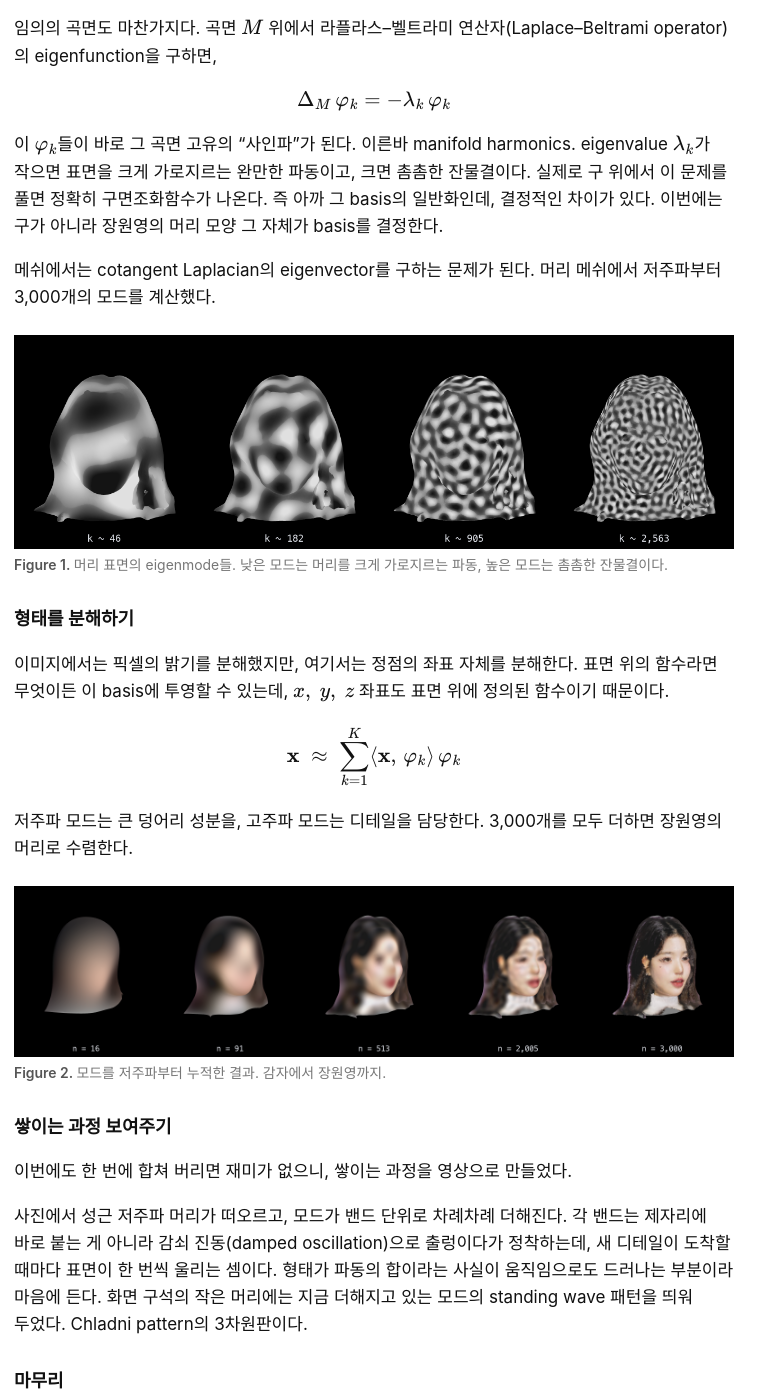
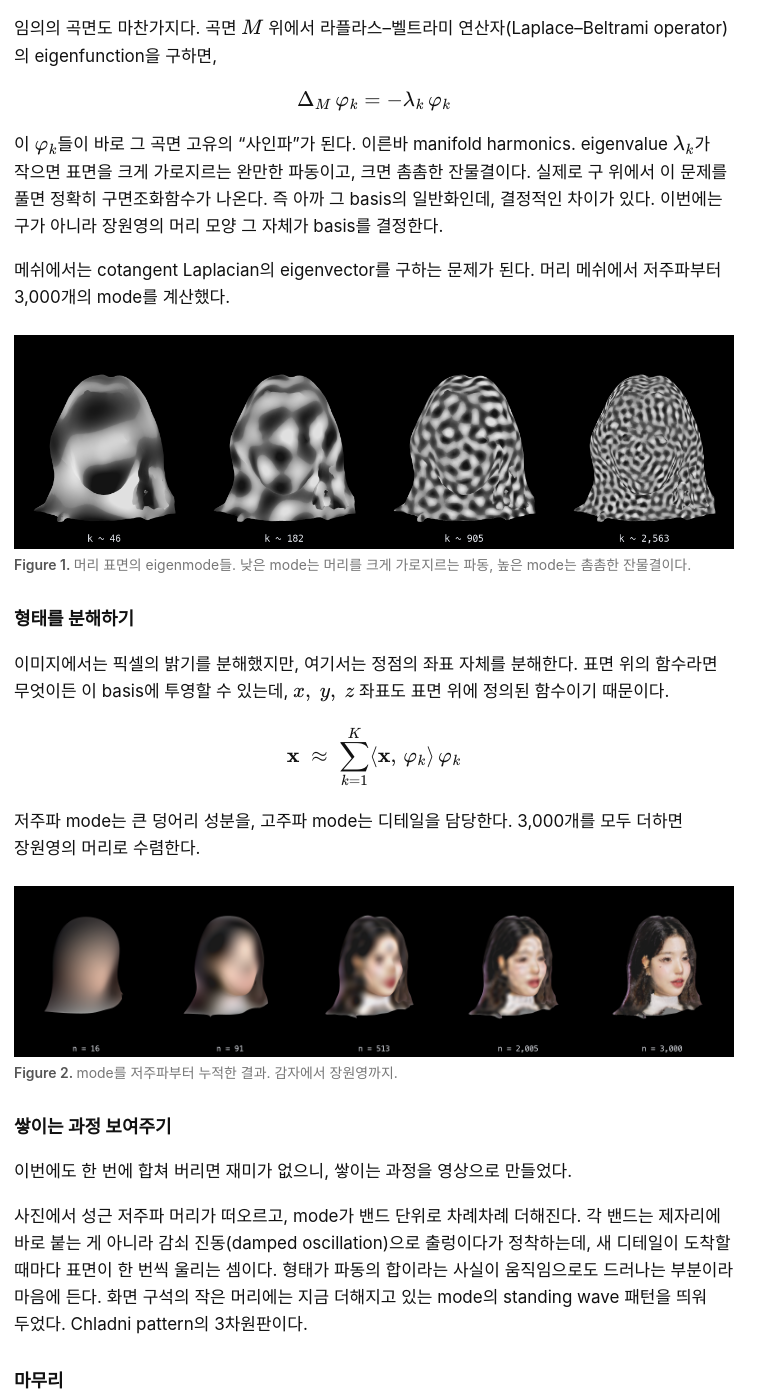
Before and after one commit to okdalto/okdalto.github.io, a Jekyll site: the page built from _posts/2026-06-07-장원영이 되는 주파수 3차원.md, in a window 1280 px wide and 1400 px high, scrolled down 973 px. Shown: the whole window, without its empty margins (0-783 px from the left). Built offline with Jekyll 4.4.1, drawn with Linux system fonts in a browser that asks for light colours; formulas are drawn with MathJax 3; a script that is not in the unit is left out; comment, search, counter and statistics services are not loaded.

Commit message:
Use English 'mode' consistently in 3D frequency post
Co-Authored-By: Claude Opus 4.8 (1M context) <noreply@anthropic.com>

```diff
--- a/_posts/2026-06-07-장원영이 되는 주파수 3차원.md
+++ b/_posts/2026-06-07-장원영이 되는 주파수 3차원.md
@@ -43,11 +43,11 @@ $$
 
 이 $\varphi_k$들이 바로 그 곡면 고유의 "사인파"가 된다. 이른바 manifold harmonics. eigenvalue $\lambda_k$가 작으면 표면을 크게 가로지르는 완만한 파동이고, 크면 촘촘한 잔물결이다. 실제로 구 위에서 이 문제를 풀면 정확히 구면조화함수가 나온다. 즉 아까 그 basis의 일반화인데, 결정적인 차이가 있다. 이번에는 구가 아니라 장원영의 머리 모양 그 자체가 basis를 결정한다.
 
-메쉬에서는 cotangent Laplacian의 eigenvector를 구하는 문제가 된다. 머리 메쉬에서 저주파부터 3,000개의 모드를 계산했다.
+메쉬에서는 cotangent Laplacian의 eigenvector를 구하는 문제가 된다. 머리 메쉬에서 저주파부터 3,000개의 mode를 계산했다.
 
 <figure>
   <img src="/assets/2026-06-07-jangwonyoung-frequency-3d/modes.png" alt="머리 표면의 eigenmode들">
-  <figcaption>머리 표면의 eigenmode들. 낮은 모드는 머리를 크게 가로지르는 파동, 높은 모드는 촘촘한 잔물결이다.</figcaption>
+  <figcaption>머리 표면의 eigenmode들. 낮은 mode는 머리를 크게 가로지르는 파동, 높은 mode는 촘촘한 잔물결이다.</figcaption>
 </figure>
 
 ### 형태를 분해하기 ###
@@ -58,18 +58,18 @@ $$
 \mathbf{x} \;\approx\; \sum_{k=1}^{K} \langle \mathbf{x},\, \varphi_k \rangle\, \varphi_k
 $$
 
-저주파 모드는 큰 덩어리 성분을, 고주파 모드는 디테일을 담당한다. 3,000개를 모두 더하면 장원영의 머리로 수렴한다.
+저주파 mode는 큰 덩어리 성분을, 고주파 mode는 디테일을 담당한다. 3,000개를 모두 더하면 장원영의 머리로 수렴한다.
 
 <figure>
   <img src="/assets/2026-06-07-jangwonyoung-frequency-3d/buildup.png" alt="저주파에서 고주파로 형태 누적">
-  <figcaption>모드를 저주파부터 누적한 결과. 감자에서 장원영까지.</figcaption>
+  <figcaption>mode를 저주파부터 누적한 결과. 감자에서 장원영까지.</figcaption>
 </figure>
 
 ### 쌓이는 과정 보여주기 ###
 
 이번에도 한 번에 합쳐 버리면 재미가 없으니, 쌓이는 과정을 영상으로 만들었다.
 
-사진에서 성근 저주파 머리가 떠오르고, 모드가 밴드 단위로 차례차례 더해진다. 각 밴드는 제자리에 바로 붙는 게 아니라 감쇠 진동(damped oscillation)으로 출렁이다가 정착하는데, 새 디테일이 도착할 때마다 표면이 한 번씩 울리는 셈이다. 형태가 파동의 합이라는 사실이 움직임으로도 드러나는 부분이라 마음에 든다. 화면 구석의 작은 머리에는 지금 더해지고 있는 모드의 standing wave 패턴을 띄워 두었다. Chladni pattern의 3차원판이다.
+사진에서 성근 저주파 머리가 떠오르고, mode가 밴드 단위로 차례차례 더해진다. 각 밴드는 제자리에 바로 붙는 게 아니라 감쇠 진동(damped oscillation)으로 출렁이다가 정착하는데, 새 디테일이 도착할 때마다 표면이 한 번씩 울리는 셈이다. 형태가 파동의 합이라는 사실이 움직임으로도 드러나는 부분이라 마음에 든다. 화면 구석의 작은 머리에는 지금 더해지고 있는 mode의 standing wave 패턴을 띄워 두었다. Chladni pattern의 3차원판이다.
 
 ### 마무리 ###
 
```
